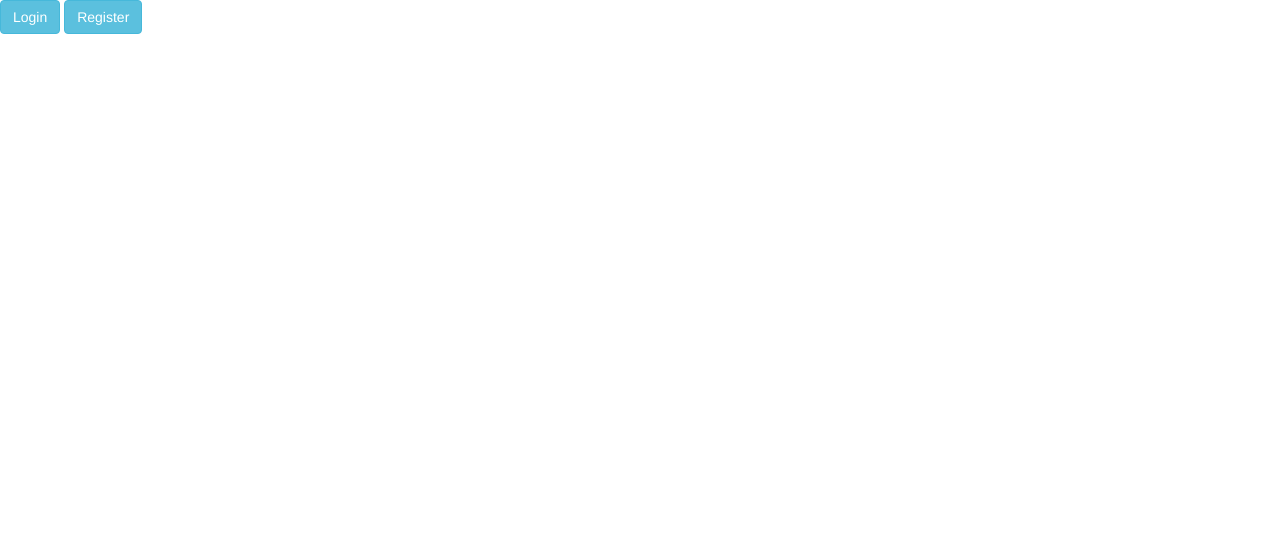
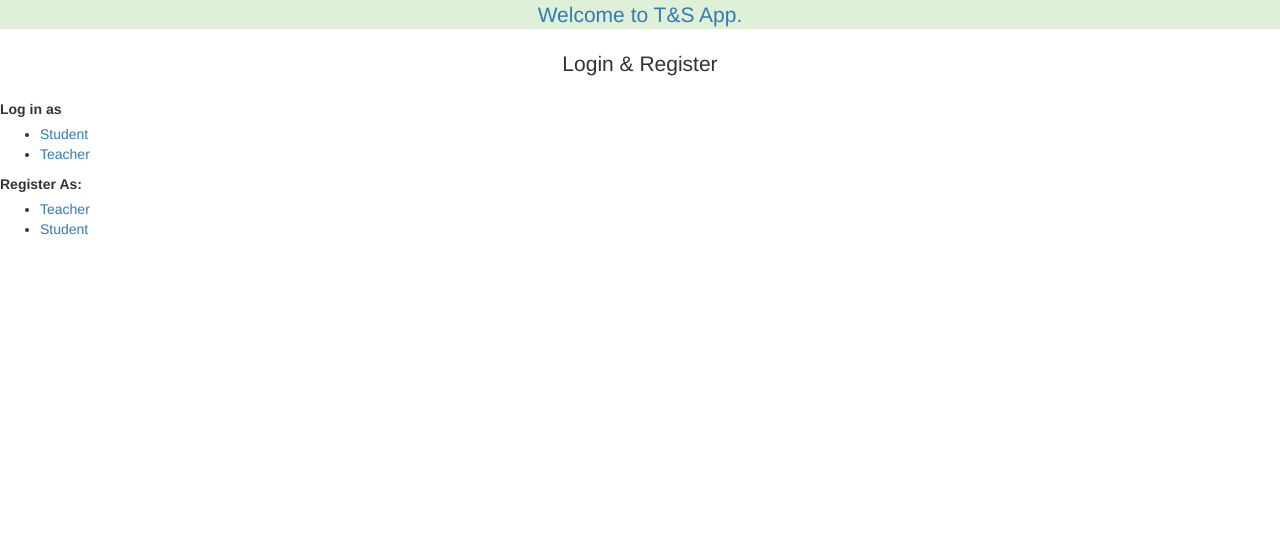
Before and after one commit to dibashthapa/Flask-App, a Flask app: page / in a window 1280 px wide. Shown: the top 548 px of the page. Run offline with Flask 2, Linux system fonts and the light colour scheme; some libraries are stand-ins or nearby versions.

Commit message:
base html edited

```diff
--- a/templates/base.html
+++ b/templates/base.html
@@ -2,7 +2,7 @@
 <html lang="en">
 <head>
   {% block title %}
-  <title>Make Notes</title>
+  <title>T&S App</title>
   {% endblock %}
   {% block meta %}
   <meta charset="utf-8">
@@ -17,11 +17,21 @@
 <body>
 
     {% block head %}
-  <nav>
+<p class="lead text-primary bg-success text-center" >Welcome to T&S App.</p>
+<div  style="height:500px;">
+  <p class="lead text-center">Login & Register</p>
 
-    <a href="/login" class="btn btn-info">Login </a>
-    <a href="/register" class="btn btn-info">Register</a>
-  </nav>
+ <label for="name">Log in as</label>
+ <ul>
+   <li><a href="/login/student">Student</a></li>
+   <li><a href="/register/teacher">Teacher</a></li>
+ </ul>
+<label for="name">Register As:</label>
+<ul>
+  <li><a href="/register/teacher">Teacher</a></li>
+  <li><a href="/register/student">Student</a></li>
+</ul>
+</div>
 {% endblock %}
 {% block chat %}{% endblock %}
 {%block content %}{% endblock %}
```
